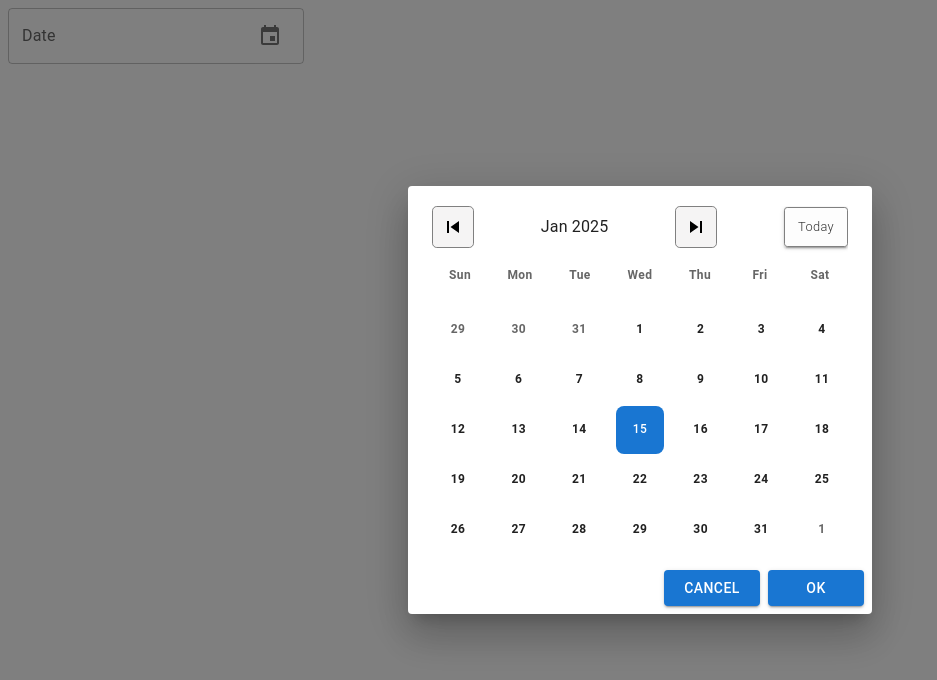
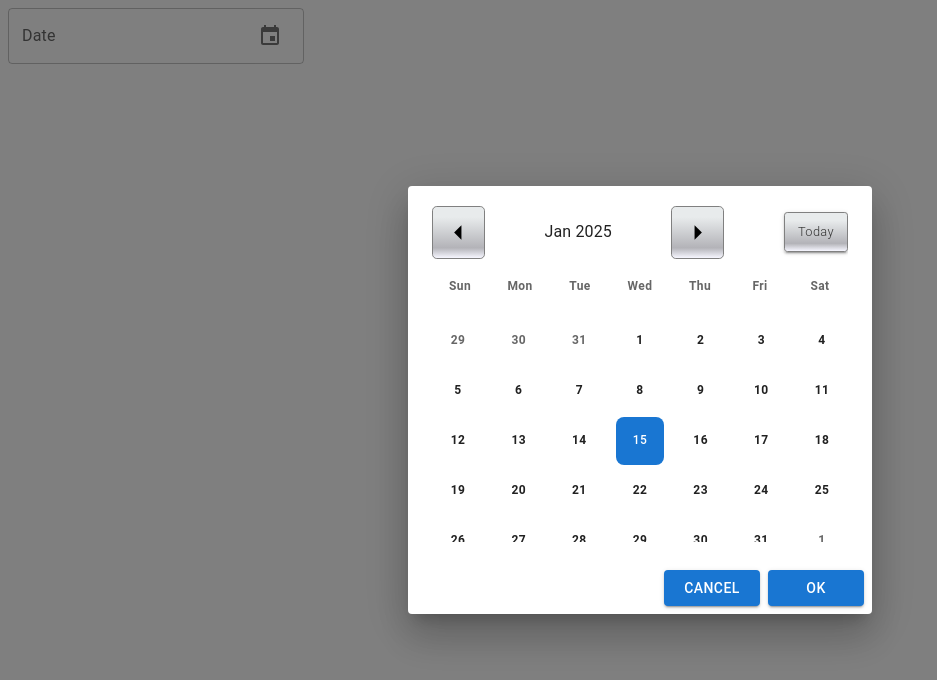
Before and after one commit to NhutMinhIT/calculator_component, a React (Create React App) app: page / in a window 1280 px wide. Both pictures are taken after a click on the element "Date". Shown: the top 680 px of the page, without its empty margins (0-937 px from the left). Built offline with nearby package versions, Linux system fonts and the light colour scheme.

Commit message:
refactor: update icon components and enhance button styling with gradient backgrounds for improved UI

```diff
--- a/src/pages/Root/components/Customize/CustomizeCalendar.tsx
+++ b/src/pages/Root/components/Customize/CustomizeCalendar.tsx
@@ -1,6 +1,7 @@
 import { styled } from '@mui/material/styles';
 import styles from './style/calendar.module.css'
 import {
+    ArrowRightIcon,
     DateCalendar,
     LocalizationProvider,
     PickersCalendarHeaderProps,
@@ -10,16 +11,14 @@ import { FC, memo } from "react";
 import { dayOfWeekFormatter } from "../../utils/datePicker";
 import { TStyledComponentsProps } from "../../types";
 import { CALENDAR_FIXED_WEEK_NUMBER } from "../../constant";
-import {
-    SkipNext,
-    SkipPrevious
-} from "@mui/icons-material";
+import ArrowRightOutlinedIcon from '@mui/icons-material/ArrowRightOutlined';
 import dayjs, { Dayjs } from "dayjs";
 import {
     Box,
     Typography
 } from "@mui/material";
 import { CustomizedButtonIcon } from '..';
+import { ArrowLeftOutlined } from '@mui/icons-material';
 
 const CustomizeCalendar = styled(DateCalendar)`
 
@@ -80,7 +79,7 @@ const StyledComponents: FC<TStyledComponentsProps> = ({ value, onChangeDate, ren
                 <CustomizedButtonIcon
                     onClick={selectPreviousMonth}
                 >
-                    <SkipPrevious />
+                    <ArrowLeftOutlined fontSize='large' />
                 </CustomizedButtonIcon>
 
                 <Typography
@@ -92,7 +91,7 @@ const StyledComponents: FC<TStyledComponentsProps> = ({ value, onChangeDate, ren
                 <CustomizedButtonIcon
                     onClick={selectNextMonth}
                 >
-                    <SkipNext />
+                    <ArrowRightOutlinedIcon fontSize='large' />
                 </CustomizedButtonIcon>
                 {renderButtonToday()}
             </Box>
--- a/src/pages/Root/components/Customize/CustomizedIconButton.tsx
+++ b/src/pages/Root/components/Customize/CustomizedIconButton.tsx
@@ -8,7 +8,8 @@ const CustomizedIconButton = styled(IconButton)
         border: 1px solid gray;
         border-radius: 0.3rem;
         color: black;
-        background-color: rgba(236, 234, 234, 0.5);
+        background: rgb(232,235,236);
+        background: linear-gradient(180deg, rgba(232,235,236,1) 20%, rgb(179, 179, 184) 80%, rgba(246,246,255,1) 100%);
    }
 `
 const StyledComponents: FC<IconButtonProps> = (props) => {
--- a/src/pages/Root/components/Customize/CustomizedTodayButton.tsx
+++ b/src/pages/Root/components/Customize/CustomizedTodayButton.tsx
@@ -10,7 +10,8 @@ const CustomizedTodayButton = styled(Button)
         font-weight: 300;
         font-size: 0.8rem;
         padding: 0.5rem 0.5rem;
-        background-color: rgba(252, 251, 251, 0.5);
+        background: rgb(232,235,236);
+        background: linear-gradient(180deg, rgba(232,235,236,1) 20%, rgb(179, 179, 184) 80%, rgba(246,246,255,1) 100%);
         text-align: center;
         text-transform: capitalize;
    }
```
